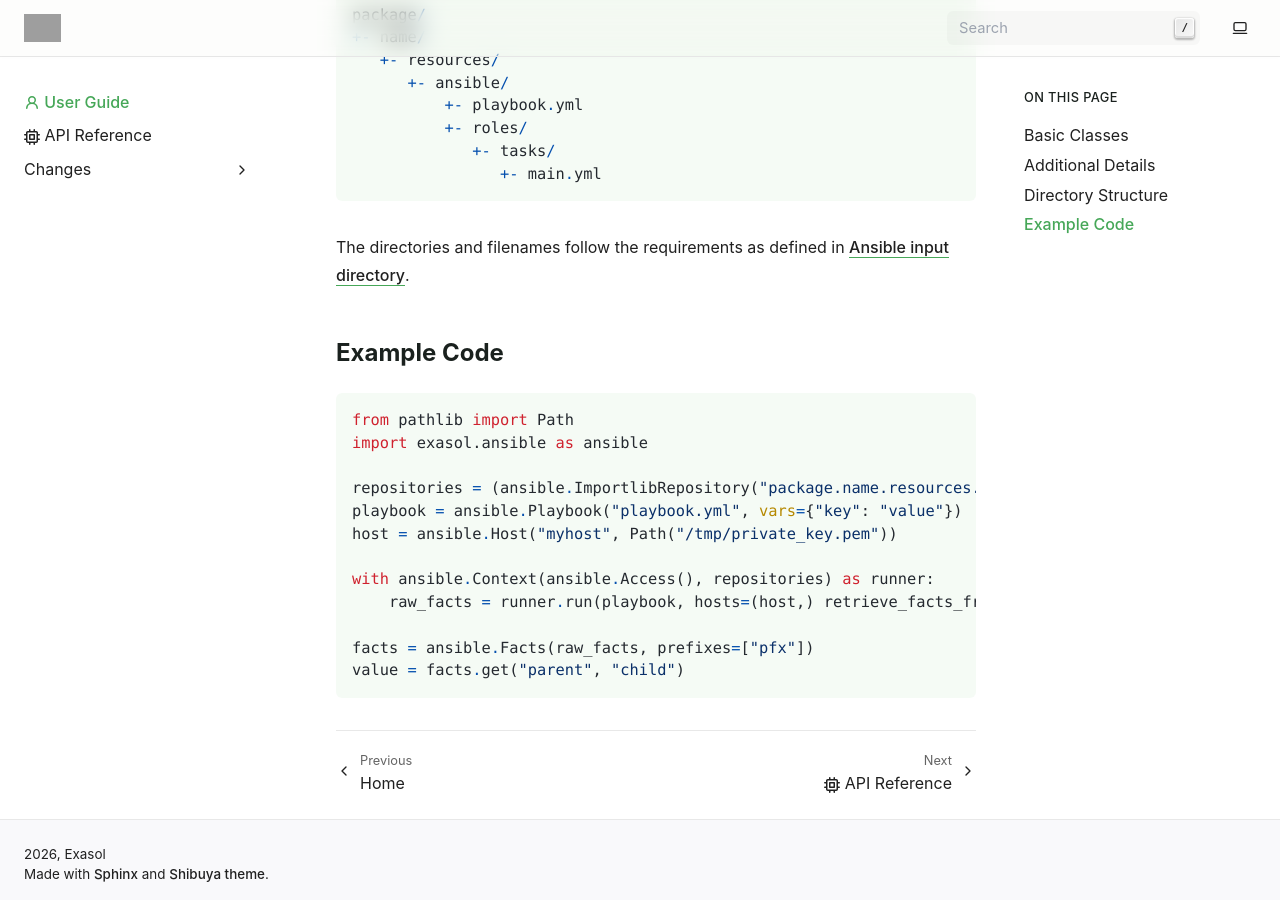
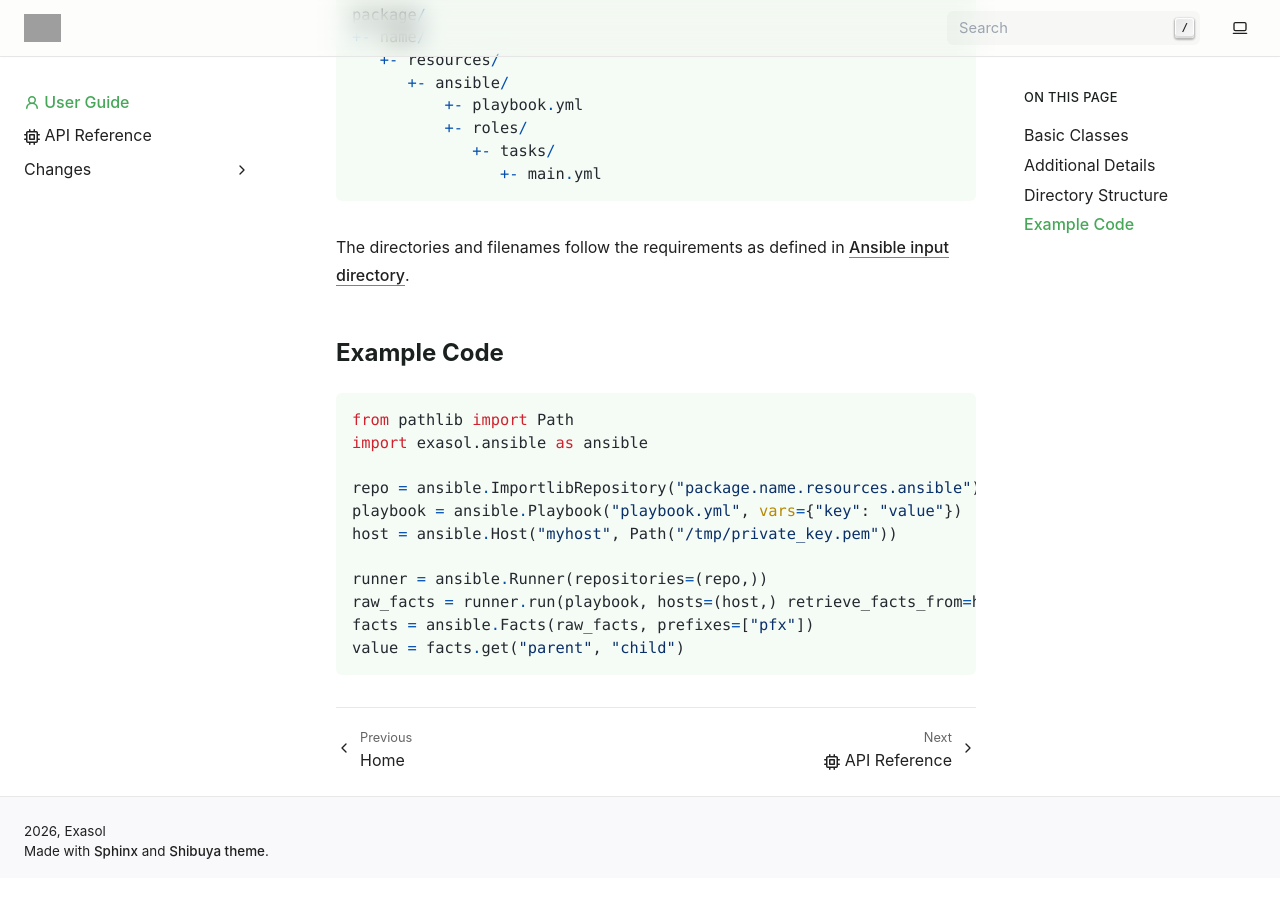
Before and after one commit to exasol/ansible-runner-wrapper, a Sphinx documentation site: the page built from doc/user_guide.rst, in a window 1280 px wide and 900 px high, scrolled down 1686 px. Built offline with Sphinx 7.4.7, drawn with Linux system fonts in a browser that asks for light colours; pages that are not in the unit, such as notebooks, are missing from menus; after the commit the page ends 2564 px from its top, so only the background shows below that; grey boxes are pictures that could not be loaded.

Commit message:
Updated user guide

```diff
--- a/doc/user_guide.rst
+++ b/doc/user_guide.rst
@@ -78,12 +78,11 @@ Example Code
   from pathlib import Path
   import exasol.ansible as ansible
 
-  repositories = (ansible.ImportlibRepository("package.name.resources.ansible"),)
+  repo = ansible.ImportlibRepository("package.name.resources.ansible")
   playbook = ansible.Playbook("playbook.yml", vars={"key": "value"})
   host = ansible.Host("myhost", Path("/tmp/private_key.pem"))
 
-  with ansible.Context(ansible.Access(), repositories) as runner:
-      raw_facts = runner.run(playbook, hosts=(host,) retrieve_facts_from=host.name)
-
+  runner = ansible.Runner(repositories=(repo,))
+  raw_facts = runner.run(playbook, hosts=(host,) retrieve_facts_from=host.name)
   facts = ansible.Facts(raw_facts, prefixes=["pfx"])
   value = facts.get("parent", "child")
```
